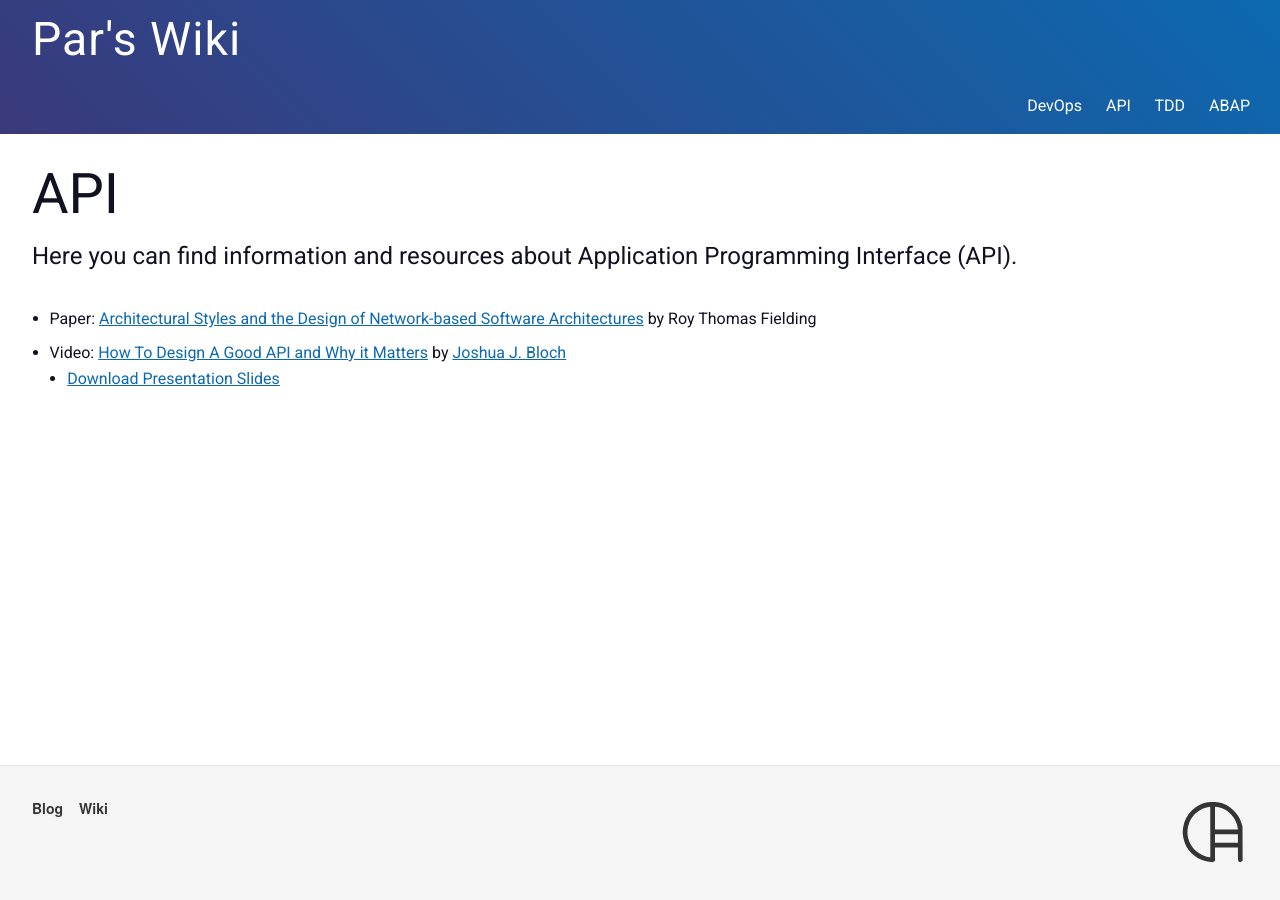
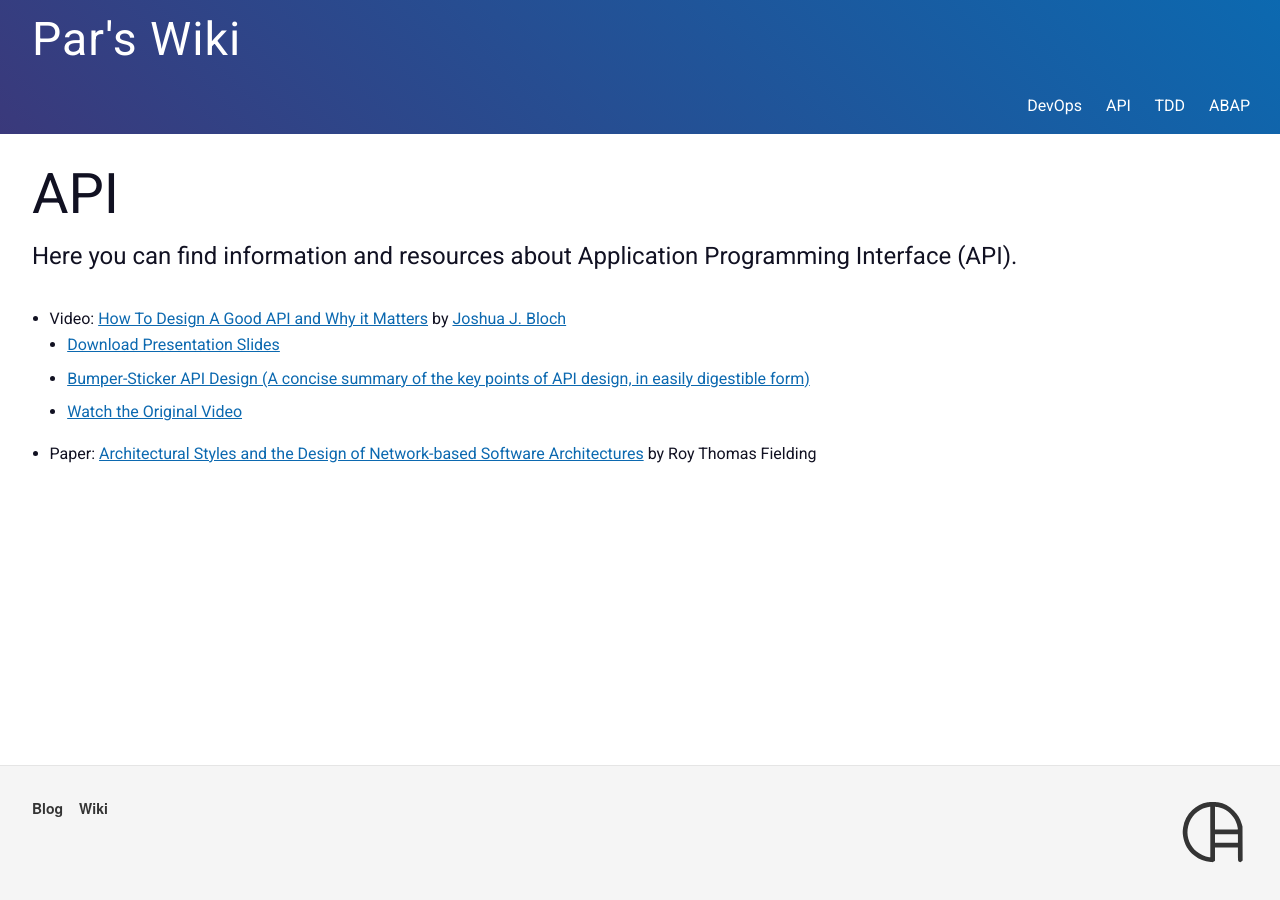
Before and after one commit to shruti170901/hola.github.io, a Jekyll site: the page built from api/index.md, in a window 1280 px wide. Built offline with Jekyll 4.4.1, drawn with Linux system fonts in a browser that asks for light colours.

Commit message:
Updated API, more links for Joshua Bloch's video

```diff
--- a/api/index.md
+++ b/api/index.md
@@ -4,6 +4,8 @@ title: API
 description: Here you can find information and resources about Application Programming Interface (API).
 ---
 
+- Video: [How To Design A Good API and Why it Matters](https://www.youtube.com/watch?v=heh4OeB9A-c) by [Joshua J. Bloch](https://en.wikipedia.org/wiki/Joshua_Bloch)
+  - [Download Presentation Slides](http://www.cs.bc.edu/~muller/teaching/cs102/s06/lib/pdf/api-design)
+  - [Bumper-Sticker API Design (A concise summary of the key points of API design, in easily digestible form)](https://www.infoq.com/articles/API-Design-Joshua-Bloch)
+  - [Watch the Original Video](https://www.youtube.com/watch?v=aAb7hSCtvGw)
 - Paper: [Architectural Styles and the Design of Network-based Software Architectures](https://www.ics.uci.edu/~fielding/pubs/dissertation/top.htm) by Roy Thomas Fielding
-- Video: [How To Design A Good API and Why it Matters](https://www.youtube.com/watch?v=aAb7hSCtvGw) by [Joshua J. Bloch](https://en.wikipedia.org/wiki/Joshua_Bloch)
-  - [Download Presentation Slides](http://www.cs.bc.edu/~muller/teaching/cs102/s06/lib/pdf/api-design)
```
